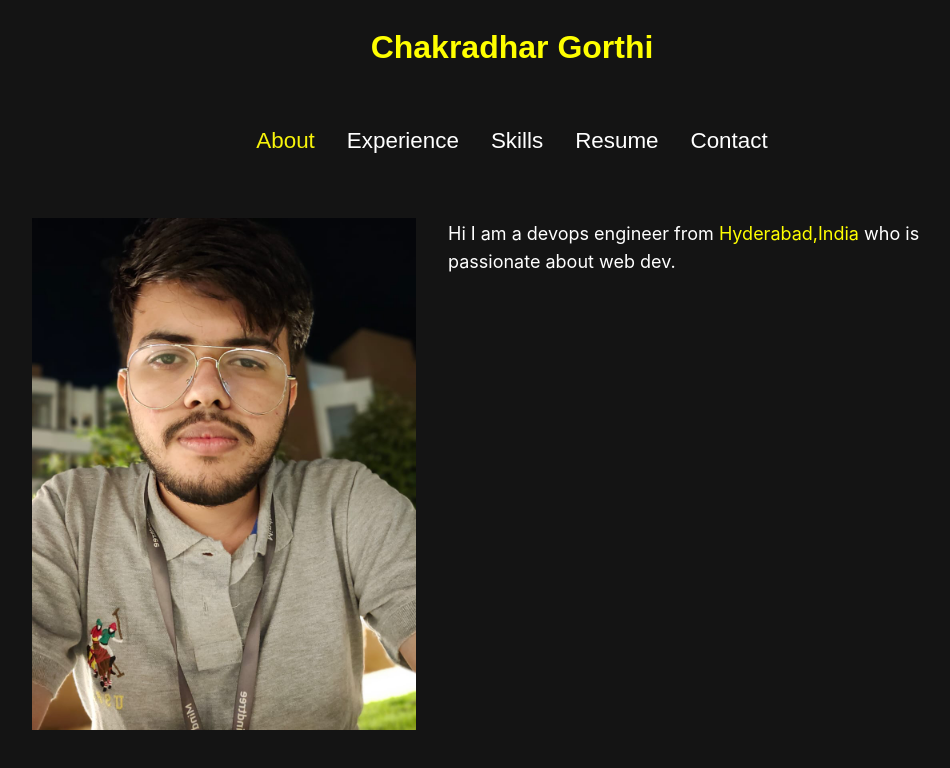
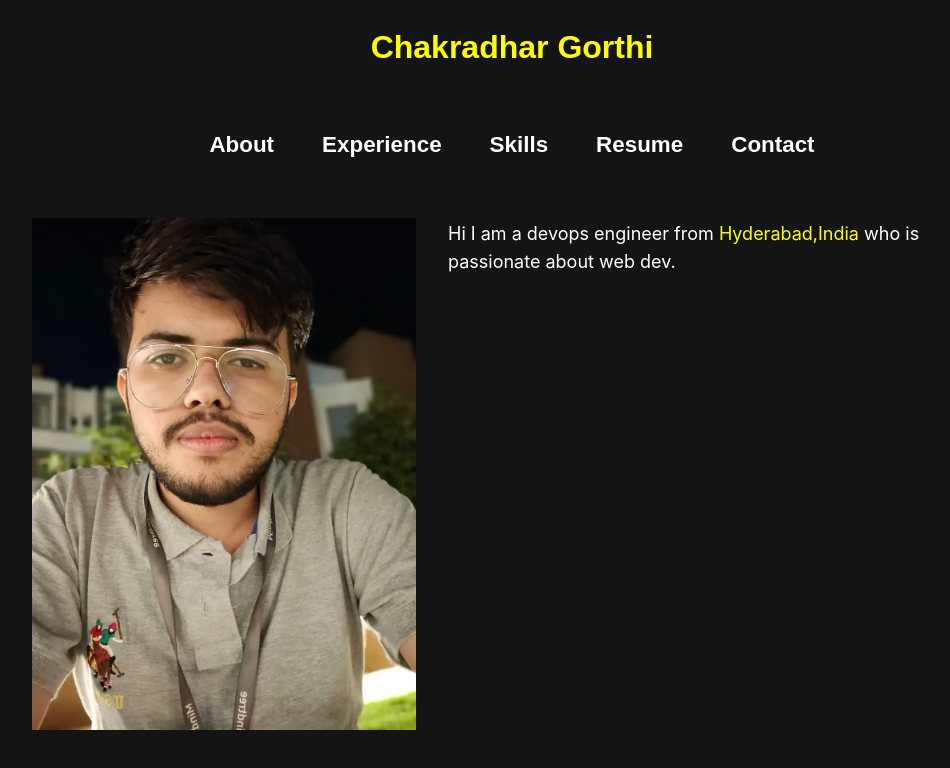
Before and after one commit to chakradhar1998/svelte-portfolio, a Svelte app: page / in a window 1280 px wide. Shown: the top 768 px of the page, without its empty margins (128-1078 px from the left). Built offline with nearby package versions, Linux system fonts and the light colour scheme.

Commit message:
replaced jpeg image with webp and added hover effect to tabs

```diff
--- a/src/components/bio.svelte
+++ b/src/components/bio.svelte
@@ -2,7 +2,7 @@
 </script>
 
 <div>
-    <img src="./chakradhar.jpeg" alt="Chakradhar" width="40%" height="40%" />
+    <img src="./chakradhar.webp" alt="Chakradhar" width="40%" height="40%" />
     <p>
         Hi I am a devops engineer from <a
             href="https://goo.gl/maps/tybM3TWaP63nhi436">Hyderabad,India</a
--- a/src/components/shared/tabs.svelte
+++ b/src/components/shared/tabs.svelte
@@ -31,10 +31,18 @@
         font-size: 1.4rem;
         color: #fff;
         cursor: pointer;
+        font-weight: bold;
         font-family: Montserrat, sans-serif;
+        padding: 4px 8px 4px 8px;
     }
-    .active {
+    /* .active {
         color: #f8f40a;
-        padding-bottom: 8px;
+    } */
+    li:hover {
+        background-color: yellow;
+        font-weight: bold;
+        color: black;
+        border-radius: 2px;
+        padding: 4px 8px 4px 8px;
     }
 </style>
```
Also changed, not shown: public/chakradhar.jpeg (deleted), public/chakradhar.webp (added).
